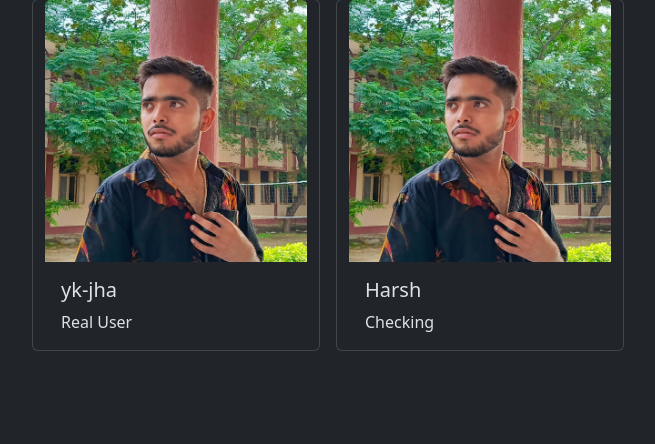
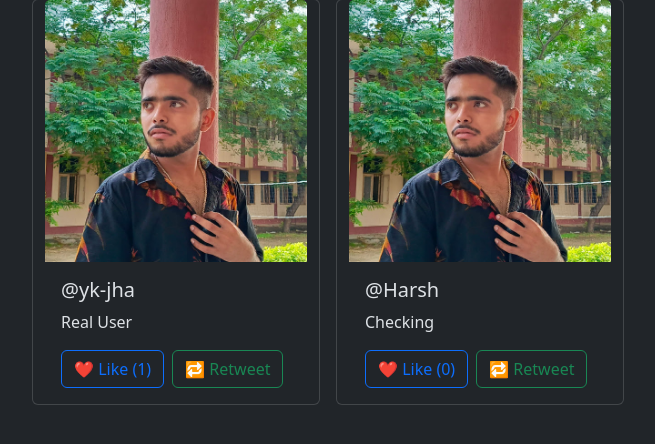
Before and after one commit to yk-jha/X, a Django app: page /Tweet/ in a window 1280 px wide. Shown: the part 199-643 px from the top of the page, without its empty margins (50-705 px from the left). Run offline with Django 5.2, Linux system fonts and the light colour scheme; data comes from the database, SQL or seed files in the repository; both versions use the stored data as it was after the commit.

Commit message:
feature add

```diff
--- a/MyTwitter/MyTwitter/urls.py
+++ b/MyTwitter/MyTwitter/urls.py
@@ -26,4 +26,5 @@ urlpatterns = [
     path('accounts/', include('django.contrib.auth.urls')),
 
     path('', RedirectView.as_view(url='/Tweet/', permanent=True)),
+
 ] + static(settings.MEDIA_URL,document_root=settings.MEDIA_ROOT)
--- a/MyTwitter/Tweet/models.py
+++ b/MyTwitter/Tweet/models.py
@@ -7,7 +7,15 @@ class Tweet(models.Model):
     photo = models.ImageField(upload_to='photos/',blank=True , null=True)
     created_at = models.DateTimeField(auto_now_add=True)
     updated_at = models.DateTimeField(auto_now=True)
+    retweet_from = models.ForeignKey('self', null=True, blank=True, on_delete=models.SET_NULL, related_name='retweets')
+    likes = models.ManyToManyField(User, related_name='liked_tweets', blank=True)
 
 
     def __str__(self):
         return f'{self.user.username} - {self.text}'
+
+    def total_likes(self):
+        return self.likes.count()
+
+    def total_retweets(self):
+        return self.retweets.count()
--- a/MyTwitter/Tweet/templates/tweet_list.html
+++ b/MyTwitter/Tweet/templates/tweet_list.html
@@ -5,22 +5,39 @@ Elon ka X
 {% endblock %}
 
 {% block content %}
-<h1 class = "text-center  mt-4">Welcome to ReaL X</h1>
+<h1 class="text-center mt-4">Welcome to ReaL X</h1>
 
-<a class = "btn btn-primary mb-4" href = "{% url "tweet_create" %}">Create a Tweet</a>
+<a class="btn btn-primary mb-4" href="{% url "tweet_create" %}">Create a Tweet</a>
 <div class="container row gap-3">
     {% for tweet in Tweets %}
     <div class="card" style="width: 18rem;">
-        <img src="{{tweet.photo.url}}" class="card-img-top" alt="...">
+        {% if tweet.photo %}
+        <img src="{{ tweet.photo.url }}" class="card-img-top" alt="Tweet Image">
+        {% endif %}
         <div class="card-body">
-          <h5 class="card-title">{{tweet.user.username}}</h5>
-          <p class="card-text">{{tweet.text}}</p>
-          {% if tweet.user == user %}
-          <a href="{% url "tweet_edit" tweet.id %}" class="btn btn-primary">Edit</a>
-          <a href="{% url "tweet_delete" tweet.id %}" class="btn btn-danger">Delete</a>
-          {% endif %}
+            <h5 class="card-title">@{{ tweet.user.username }}</h5>
+            <p class="card-text">{{ tweet.text }}</p>
+
+            <!-- Like & Retweet Buttons -->
+            <div class="d-flex gap-2">
+                <form action="{% url 'like_tweet' tweet.id %}" method="POST">
+                    {% csrf_token %}
+                    <button type="submit" class="btn btn-outline-primary">
+                        ❤️ Like ({{ tweet.likes.count }})
+                    </button>
+                </form>
+
+                <a href="{% url 'retweet' tweet.id %}" class="btn btn-outline-success">
+                    🔁 Retweet
+                </a>
+            </div>
+
+            {% if tweet.user == user %}
+            <a href="{% url "tweet_edit" tweet.id %}" class="btn btn-primary mt-2">Edit</a>
+            <a href="{% url "tweet_delete" tweet.id %}" class="btn btn-danger mt-2">Delete</a>
+            {% endif %}
         </div>
-      </div>
+    </div>
     {% endfor %}
 </div>
 {% endblock %}
--- a/MyTwitter/Tweet/urls.py
+++ b/MyTwitter/Tweet/urls.py
@@ -10,4 +10,6 @@ urlpatterns = [
     path('<int:tweet_id>/edit/', views.tweet_edit, name='tweet_edit'),
     path('<int:tweet_id>/delete/', views.tweet_delete, name='tweet_delete'),
     path('register/', views.register, name='register'),
+    path('<int:tweet_id>/retweet/', views.retweet, name='retweet'),
+    path('<int:tweet_id>/like/', views.like_tweet, name='like_tweet'),
 ]
--- a/MyTwitter/Tweet/views.py
+++ b/MyTwitter/Tweet/views.py
@@ -62,3 +62,23 @@ def register(request):
     else:
         form = UserRegistrationForm()
     return render(request , 'registration/register.html' , {'form' : form})
+
+@login_required
+def retweet(request, tweet_id):
+    original_tweet = get_object_or_404(Tweet, id=tweet_id)
+
+    if not Tweet.objects.filter(user=request.user, retweet_from=original_tweet).exists():
+        Tweet.objects.create(user=request.user, retweet_from=original_tweet)
+
+    return redirect('tweet_list')
+
+@login_required
+def like_tweet(request, tweet_id):
+    tweet = get_object_or_404(Tweet, id=tweet_id)
+
+    if request.user in tweet.likes.all():
+        tweet.likes.remove(request.user)  # Unlike if already liked
+    else:
+        tweet.likes.add(request.user)  # Like the tweet
+
+    return redirect('tweet_list')
```
Also changed, not shown: MyTwitter/Tweet/migrations/0003_tweet_likes_tweet_retweet_from.py (added), MyTwitter/db.sqlite3.
